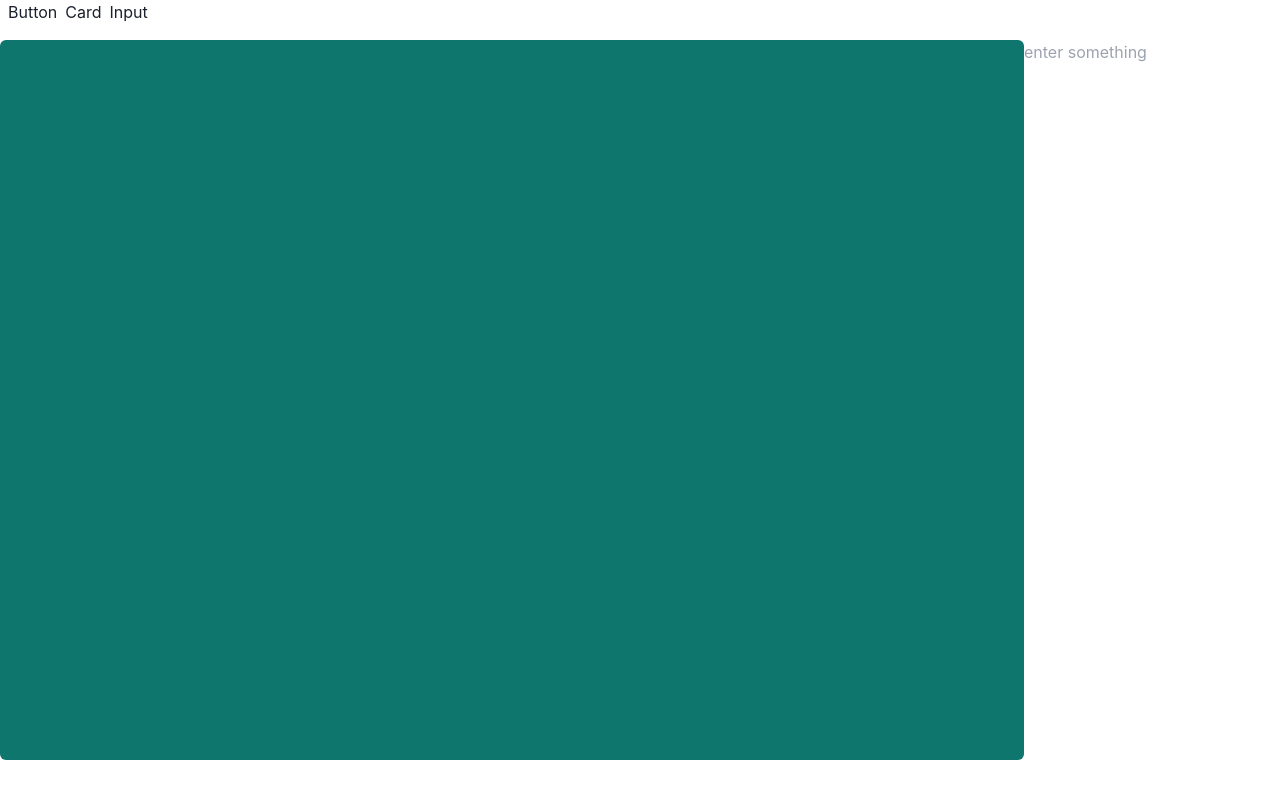
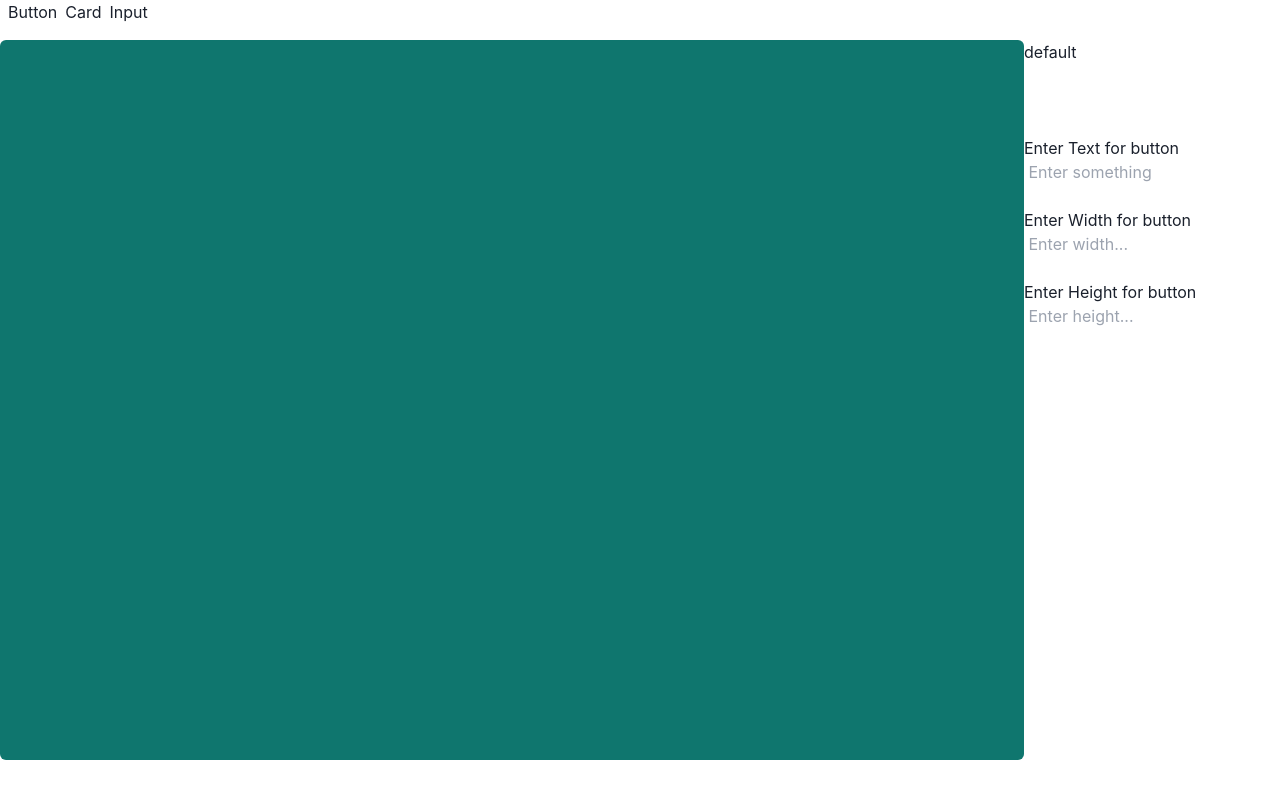
Before and after one commit to DragNCode/DragNCode, a Next.js app in the folder apps/web/: page /draw in a window 1280 px wide. Built offline with nearby package versions, Linux system fonts and the light colour scheme; no server answers.

Commit message:
completed button properties

```diff
--- a/apps/web/src/atoms/elements/ButtonText.ts
+++ b/apps/web/src/atoms/elements/ButtonText.ts
@@ -2,7 +2,15 @@ import { atom } from "recoil";
 
 export const ButtonText = atom({
     key: 'ButtonText',
-    default: [
-        [0, 'text']
-    ]
+    default: {
+        text: [
+            [0, 'text']
+        ],
+        width: [
+            [0, 140]
+        ],
+        height: [
+            [0, 40]
+        ]
+    }
 })
--- a/apps/web/src/pages/draw.tsx
+++ b/apps/web/src/pages/draw.tsx
@@ -87,7 +87,7 @@ const WhiteBoard: React.FC = () => {
         })
     }
 
-    const [text, setText] = useRecoilState(ButtonText);
+    const [attributes, setAttributes] = useRecoilState(ButtonText);
 
     return (
         <Stage
@@ -105,25 +105,31 @@ const WhiteBoard: React.FC = () => {
 
                         if (word === elementsObject.Button) {
 
-                            let deep;
-
-                            text.forEach(item => {
+                            let buttonText, buttonWidth, buttonHeight;
+                            attributes.text.forEach(item => {
                                 if (item[0] === number) {
-                                    deep = item[1];
-                                    console.log('object');
+                                    buttonText = item[1];
                                 }
                             })
-
-                            console.log(deep);
+                            attributes.width.forEach(item => {
+                                if (item[0] === number) {
+                                    buttonWidth = item[1];
+                                }
+                            })
+                            attributes.height.forEach(item => {
+                                if (item[0] === number) {
+                                    buttonHeight = item[1];
+                                }
+                            })
 
                             return (
                                 <Group onClick={() => handleButtonClick(number, word)} >
                                     <SimpleButton
-                                        buttonHeight={40}
-                                        buttonWidth={140}
+                                        buttonHeight={buttonHeight ? buttonHeight : 40}
+                                        buttonWidth={buttonWidth ? buttonWidth : 140}
                                         color='teal'
                                         cornerRadius={4}
-                                        label={deep ? deep : 'Click Me!'}
+                                        label={buttonText ? buttonText : 'Click Me!'}
                                         key={number}
                                     />
                                 </Group>
@@ -167,23 +173,63 @@ const WhiteBoard: React.FC = () => {
 const Properties: React.FC = () => {
 
     const [element, setElement] = useRecoilState(currentSelectedElement);
-    const [text, setText] = useRecoilState(ButtonText);
+    const [attributes, setAttributes] = useRecoilState(ButtonText);
 
-    const handleChange = (e: any) => {
+
+    const handleTextChange = (e: any) => {
         const { number } = element;
         let updateText = []
-        text.forEach(item => {
+        attributes.text.forEach(item => {
             if (item[0] !== number) {
                 updateText.push(item);
             }
         });
         updateText.push([number, e.target.value]);
-        setText(updateText);
+        const newText = {...attributes, text: updateText};
+        setAttributes(newText);
+    }
+
+    const handleWidthChange = (e: any) => {
+        if (element.element === elementsObject.Button) {
+            let updatedWidth = [];
+            attributes.width.forEach(item => {
+                if (item[0] !== element.number) {
+                    updatedWidth.push(item);
+                }
+            });
+            updatedWidth.push([element.number, parseInt(e.target.value)]);
+            const newWidth = {...attributes, width: updatedWidth};
+            setAttributes(newWidth);
+            return;
+        }
+    }
+
+    const handleHeightChange = (e: any) => {
+        if (element.element === elementsObject.Button) {
+            let updatedHeight = [];
+            attributes.height.forEach(item => {
+                if (item[0] !== element.number) {
+                    updatedHeight.push(item);
+                }
+            });
+            updatedHeight.push([element.number, parseInt(e.target.value)]);
+            const newHeight = {...attributes, height: updatedHeight};
+            setAttributes(newHeight);
+            return;
+        }
     }
 
     return (
         <div>
-            <input type="text" onChange={handleChange} placeholder='enter something' />
+            <h3>{element.element}</h3> <br /> <br /> <br />
+            <label htmlFor="">Enter Text for button</label> <br />
+            <input type="text" onChange={handleTextChange} placeholder=' Enter something' />
+            <br /> <br />
+            <label htmlFor="">Enter Width for button</label> <br />
+            <input type="text" onChange={handleWidthChange} placeholder=' Enter width...' />
+            <br /> <br />
+            <label htmlFor="">Enter Height for button</label> <br />
+            <input type="text" onChange={handleHeightChange} placeholder=' Enter height...' />
         </div>
     )
 }
```
